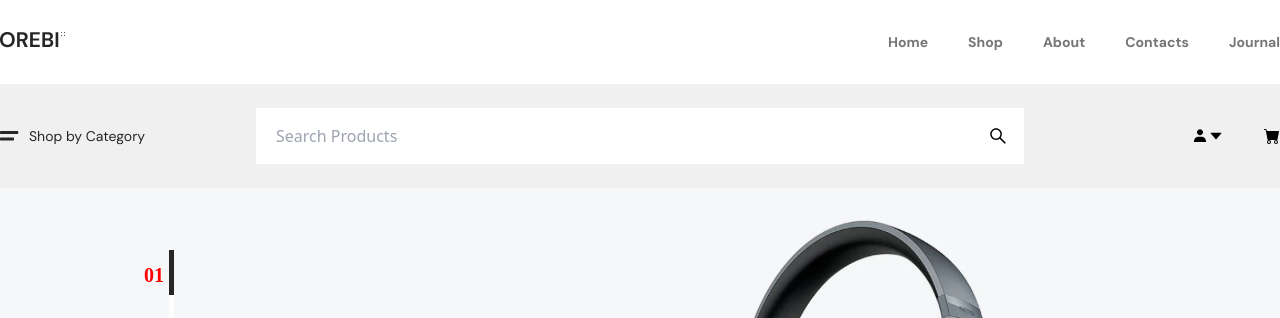
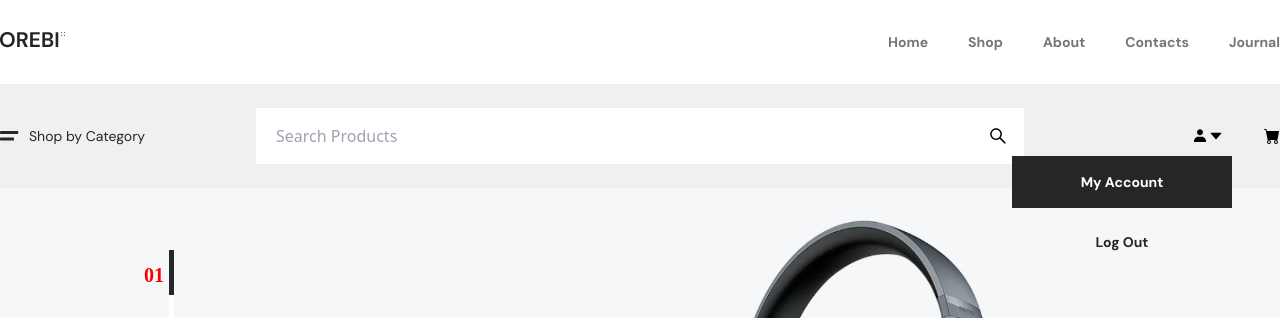
Before and after one commit to thehasandev/ecommerce-2204, a React (Vite) app: page / in a window 1280 px wide. Shown: the top 318 px of the page. Built offline with nearby package versions, Linux system fonts and the light colour scheme.

Commit message:
accout-part-des

```diff
--- a/src/components/layouts/Searchbar.jsx
+++ b/src/components/layouts/Searchbar.jsx
@@ -32,6 +32,8 @@ function Searchbar() {
   const dispatch = useDispatch()
 
   const cartData = useSelector((state)=>state.cart.cartItem)
+
+
 
 
   const handleNameClick =(name)=>{
@@ -83,13 +85,18 @@ function Searchbar() {
                 </div>
 
                 <Flex className='w-1/5 gap-x-10 justify-end'>
-                    <Flex>
+                    <Flex className="relative">
                       <Link to="/sing-up" onClick={()=>{handleNameClick("Sing up")}}>
                          <BiSolidUser/>
                       </Link>
 
                     <AiFillCaretDown/>
-                    </Flex>
+                     <div className='absolute top-7 left-[-180px] z-10 w-96'>
+                       <button className='px-16 py-4 bg-primary font-dm font-bold text-sm text-white w-[220px] mb-2'>My Account</button>
+                       <button className='px-16 py-4 bg-trnasparent font-dm font-bold text-sm text-primary hover:bg-primary duration-300 hover:text-white w-[220px]'>Log Out</button>
+                    </div>
+                </Flex>
+
 
                        <div className='relative'>
                         <BsCartFill onClick={()=>{handleOpen(true)}} className='cursor-pointer'/>
```
